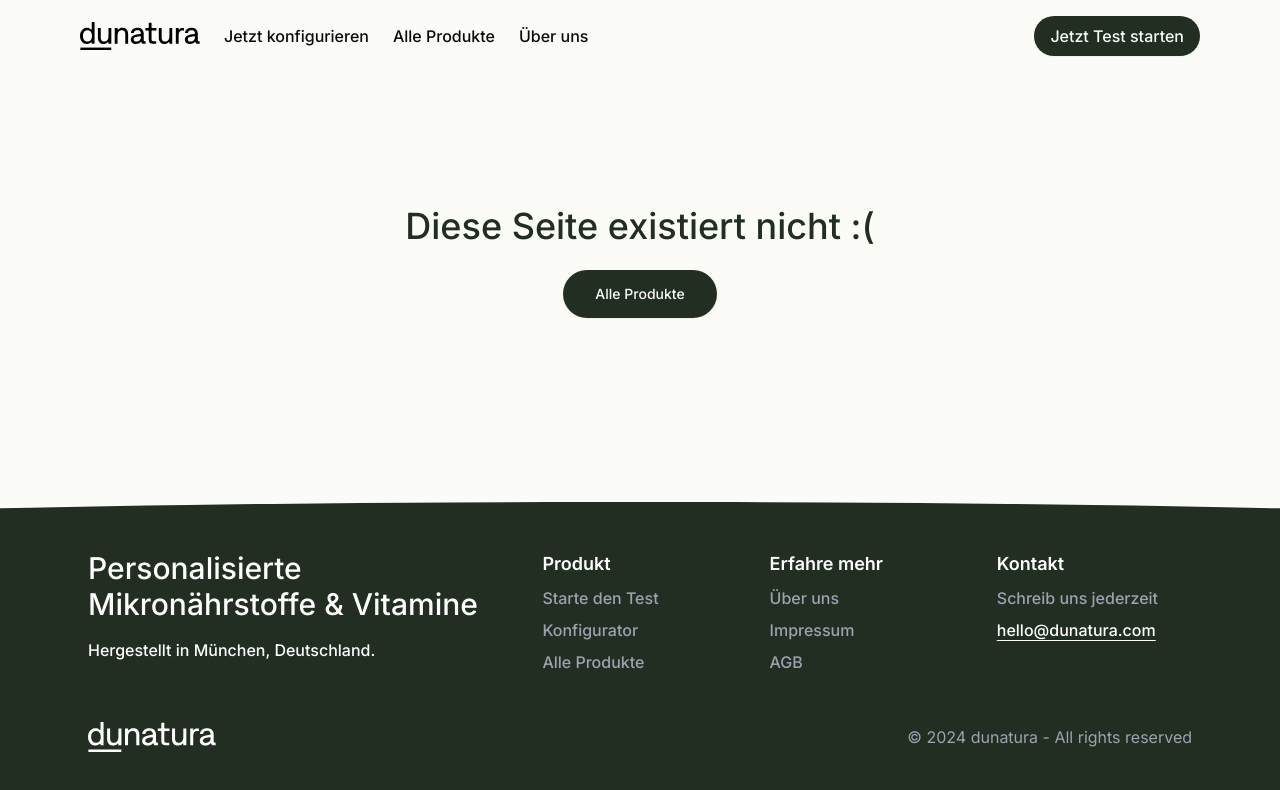
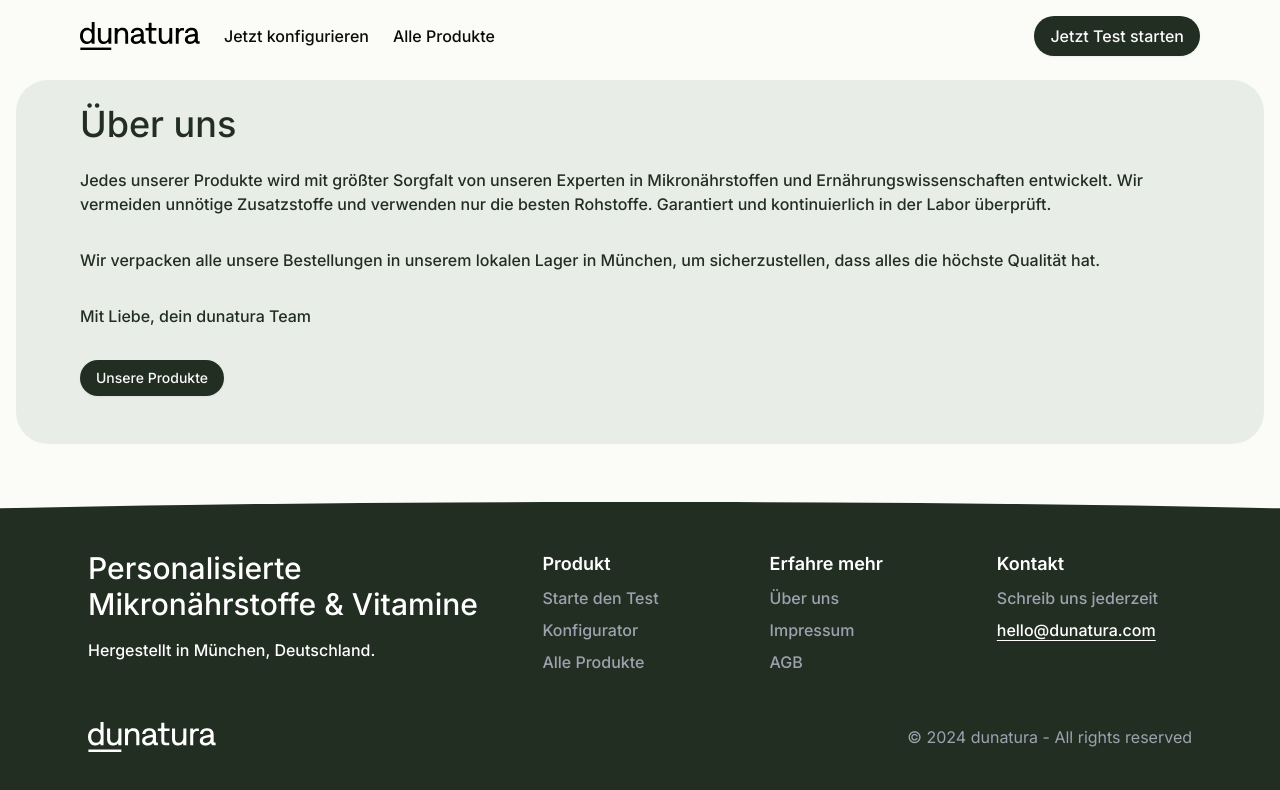
Before and after one commit to manueljenni/dunatura-headless, a Next.js app: page /about in a window 1280 px wide. Before the commit this address had no page. Shown: the top 790 px of the page. Built offline with nearby package versions, Linux system fonts and the light colour scheme.

Commit message:
Add about

```diff
--- /dev/null
+++ b/app/about/page.tsx
@@ -0,0 +1,34 @@
+import { Button } from "@/components/primitives/button";
+
+export default function page() {
+  return (
+    <div className="w-full h-full bg-lightBackground flex justify-center items-center">
+      <div className="overflow-hidden w-full">
+        <div className="h-full bg-background rounded-[32px] mx-4">
+          <div className="w-full h-full max-w-6xl space-y-6 mx-auto pb-12 pt-6 px-4">
+            <h1 className="text-4xl font-medium text-primary">Über uns</h1>
+            <div className="flex flex-col gap-6">
+              <div className="space-y-8 text-primary text-base font-medium">
+                <div>
+                  Jedes unserer Produkte wird mit größter Sorgfalt von unseren Experten in
+                  Mikronährstoffen und Ernährungswissenschaften entwickelt. Wir vermeiden
+                  unnötige Zusatzstoffe und verwenden nur die besten Rohstoffe. Garantiert
+                  und kontinuierlich in der Labor überprüft.
+                </div>
+                <div>
+                  Wir verpacken alle unsere Bestellungen in unserem lokalen Lager in
+                  München, um sicherzustellen, dass alles die höchste Qualität hat.
+                </div>
+                <div className="space-y-4">
+                  <div>Mit Liebe, dein dunatura Team</div>
+                  {/* <Image src={signature} alt="signature" className="w-full pb-4" /> */}
+                </div>
+                <Button variant={"pill"}>Unsere Produkte</Button>
+              </div>
+            </div>
+          </div>
+        </div>
+      </div>
+    </div>
+  );
+}
--- a/components/Footer.tsx
+++ b/components/Footer.tsx
@@ -1,5 +1,6 @@
 import logoWhite from "@/public/images/logos/logo-white.svg";
 import Image from "next/image";
+import Link from "next/link";
 
 export default function Footer() {
   return (
@@ -60,9 +61,9 @@ export default function Footer() {
               </div>
               <div className="flex flex-col space-y-2 w-full z-20">
                 <h3 className="text-lg font-semibold">Erfahre mehr</h3>
-                <a data-link="about" className="text-gray-400">
+                <Link href="/about" className="text-gray-400">
                   Über uns
-                </a>
+                </Link>
                 <a data-link="imprint" className="text-gray-400">
                   Impressum
                 </a>
--- a/components/Header.tsx
+++ b/components/Header.tsx
@@ -26,7 +26,7 @@ export default function Header() {
           <div className="hidden lg:flex items-center gap-6">
             <Link href="/">Jetzt konfigurieren</Link>
             <Link href="/products">Alle Produkte</Link>
-            <Link href="/">Über uns</Link>
+            {/* <Link href="/">Über uns</Link> */}
           </div>
         </div>
         <div className="flex items-center gap-4">
--- a/components/MobileHeader.tsx
+++ b/components/MobileHeader.tsx
@@ -79,11 +79,11 @@ export default function MobileHeader({ onToggle }: MobileHeaderProps) {
               className="block text-lg font-medium text-black hover:text-gray-700">
               Alle Produkte
             </Link>
-            <Link
+            {/* <Link
               href="/"
               className="block text-lg font-medium text-black hover:text-gray-700">
               Über uns
-            </Link>
+            </Link> */}
           </nav>
         </div>
       </div>
```
